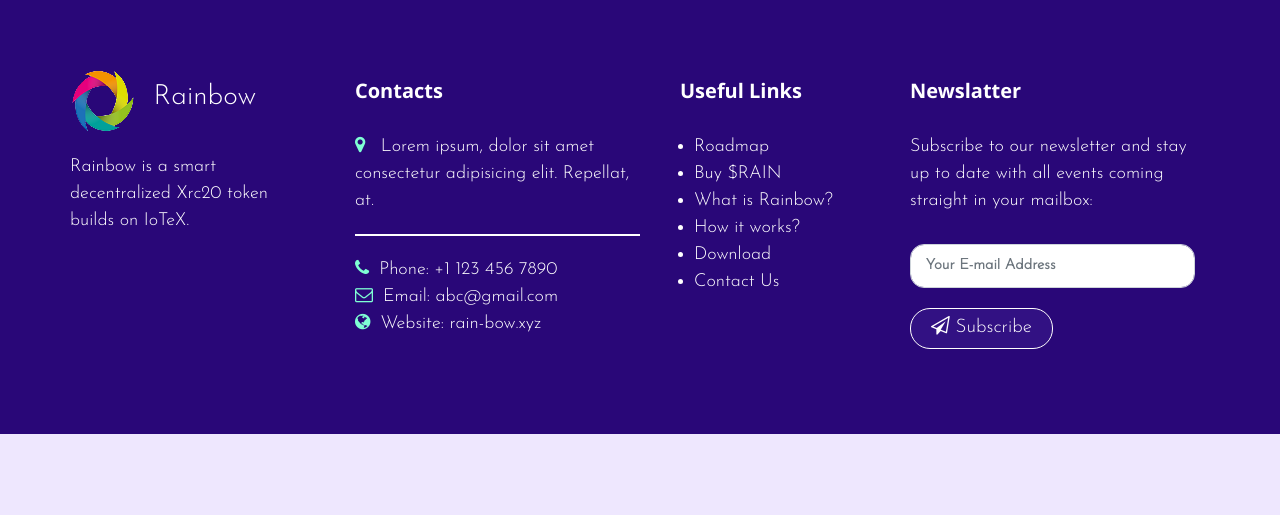
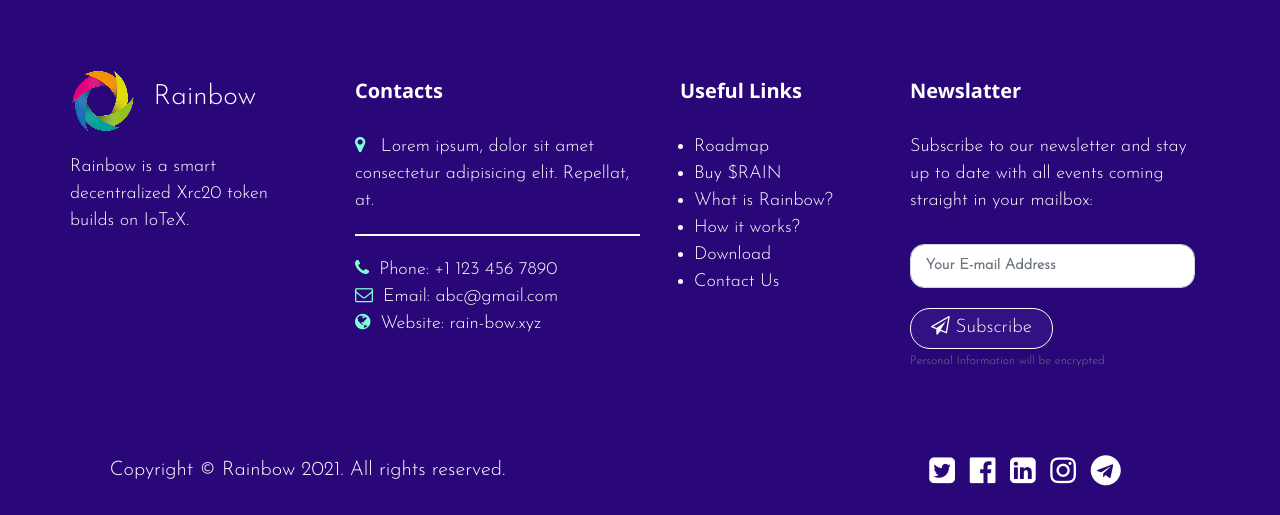
Before and after one commit to Vishvesh-Codehunt/freelancing, a Flask app: page / in a window 1280 px wide. Shown: the part 4289-4804 px from the top of the page. Before the commit the page ends 4723 px from the top, so only its background shows below. Run offline with Flask 2, Linux system fonts and the light colour scheme; some libraries are stand-ins or nearby versions.

Commit message:
second commit 20-5-2020

```diff
--- a/static/CSS/style.css
+++ b/static/CSS/style.css
@@ -409,6 +409,19 @@ textarea{
     background-color:gray;
     border:1px solid #1d0553;
 }
+.copyright{
+    color:white;
+    font-size:20px;
+}
+.social-icon{
+    color:white;
+    padding-left:10px;
+    cursor:pointer;
+    padding-bottom:30px;
+}
+.social-icon:hover{
+    color:#846add;
+}
 @media only screen and (max-width: 900px) {
     .timeline ul li div {
         width: 250px;
@@ -435,6 +448,9 @@ textarea{
         margin-left:0px;
         margin-bottom:80px;
         margin-top:20px;
+    }
+    .footer-devider-3s1{
+        margin-left:10px;
     }
   }
 
--- a/templates/index.html
+++ b/templates/index.html
@@ -41,7 +41,7 @@
                 <a class="nav-link ml-3" href="#">News</a>
             </li>
             <li class="nav-item">
-                <a class="nav-link ml-3" href="#">Contact</a>
+                <a class="nav-link ml-3" href="#contact">Contact</a>
             </li>
           </ul>
         </div>
@@ -275,13 +275,13 @@
   <footer>
     <div class="container">
       <div class="row">
-        <div class="col-md-3 col-sm-12 col-lg-3 footer-devider-1s1" data-aos="fade-right">
+        <div class="col-md-6 col-sm-12 col-lg-3 footer-devider-1s1" data-aos="fade-right">
           <img src="../static/Images/logo-rm.png" alt="logo"> <span class="logo-title">Rainbow</span>
           <p class="footer-p">
             Rainbow is a smart decentralized Xrc20 token builds on IoTeX.
           </p>
         </div>
-        <div class="col-md-3 col-sm-12 col-lg-3 footer-devider-2s1 footer-2" data-aos="fade-right">
+        <div class="col-md-6 col-sm-12 col-lg-3 footer-devider-2s1 footer-2" data-aos="fade-right">
           <h3 class="footer-header">Contacts</h3>
           <div style="margin-top:30px;">
             <i style="color:aquamarine;" class="fa fa-map-marker" aria-hidden="true"></i> <span style="margin-left:10px;">Lorem ipsum, dolor sit amet consectetur adipisicing elit. Repellat, at.</span>
@@ -291,26 +291,43 @@
             <span><i style="color:aquamarine;" class="fa fa-globe" aria-hidden="true"></i><span style="margin-left:10px;">Website: rain-bow.xyz</span></span>
         </div>
         </div>
-        <div class="col-md-2 col-sm-12 col-lg-2 footer-devider-3s1 footer-devider-3" data-aos="fade-right">
+        <div class="col-md-5 col-sm-12 col-lg-2 footer-devider-3s1 footer-devider-3" data-aos="fade-right">
           <h3 class="footer-header">Useful Links</h3>
           <ul>
-            <li><a href="#">Roadmap</a></li>
+            <li><a href="#roadmap">Roadmap</a></li>
             <li><a href="#">Buy $RAIN</a></li>
-            <li><a href="#">What is Rainbow?</a></li>
+            <li><a href="#what">What is Rainbow?</a></li>
             <li><a href="#">How it works?</a></li>
             <li><a href="#">Download</a></li>
-            <li><a href="#">Contact Us</a></li>
+            <li><a href="#contact">Contact Us</a></li>
           </ul>
         </div>
-        <div class="col-md-3 col-sm-12 col-lg-3 footer-devider-4s1 footer-devider-3" data-aos="fade-right">
+        <div class="col-md-6 col-sm-12 col-lg-3 footer-devider-4s1 footer-devider-3" data-aos="fade-right">
           <h3 class="footer-header">Newslatter</h3>
           <p class="footer-3-p">Subscribe to our newsletter and stay up to date with all events coming straight in your mailbox:</p>
           <form>
             <div class="form-group">
               <input type="email" class="form-control form-control-footer" id="exampleInputEmail1" aria-describedby="emailHelp" placeholder=" Your E-mail Address">
               <button type="submit" class="btn btn-lg btn-subscribe-footer"><i class="fa fa-paper-plane-o" aria-hidden="true"></i>    Subscribe</button>
+              <small id="emailHelp" class="form-text text-muted" style="color:white;">Personal Information will be encrypted.</small>
             </div>
           </form>
+        </div>
+      </div>
+
+      <div class="row second-footer-row">
+        <div class="col-md-5 col-sm-12 col-lg-5 copyright" style="text-align:center;">
+          <p>Copyright © Rainbow 2021. All rights reserved.</p>
+        </div>
+        <div class="col-md-3 col-sm-12 col-lg-3">
+
+        </div>
+        <div class="col-md-4 col-sm-12 col-lg-4 social-icons" style="text-align:center;">
+          <a href="#"><i class="fa social-icon fa-2x fa-twitter-square" aria-hidden="true"></i></a>
+          <a href="#"><i class="fa social-icon fa-2x fa-facebook-official" aria-hidden="true"></i></a>
+          <a href="#"><i class="fa social-icon fa-2x fa-linkedin-square" aria-hidden="true"></i></a>
+          <a href="#"><i class="fa social-icon fa-2x fa-instagram" aria-hidden="true"></i></a>
+          <a href="#"><i class="fa social-icon fa-2x fa-telegram" aria-hidden="true"></i></a>
         </div>
       </div>
     </div>
```
